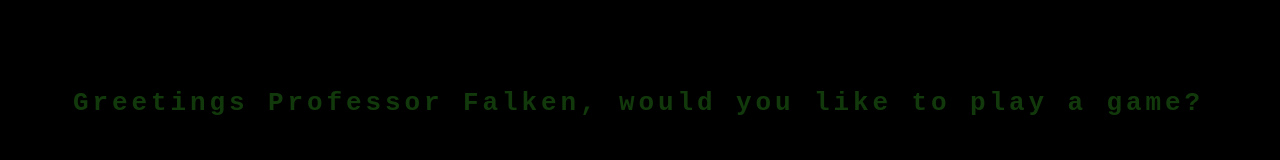
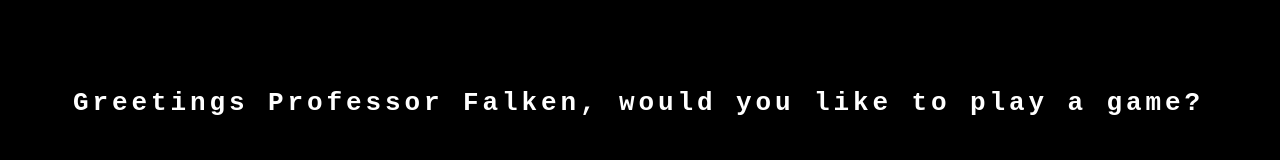
Before and after one commit to CognitiveWarfare/sysfailnet.github.io, a plain HTML site: page index.html in a window 1280 px wide. Drawn offline with Linux system fonts and the light colour scheme.

Commit message:
Update styles.css

```diff
--- a/styles.css
+++ b/styles.css
@@ -8,7 +8,7 @@ body {
 
 /* DEMO-SPECIFIC STYLES */
 .typewriter h1 {
-  color: #12390b;
+  color: #ffffff;
   font-family: monospace;
   overflow: hidden; /* Ensures the content is not revealed until the animation */
   border-right: .15em solid orange; /* The typwriter cursor */
```
